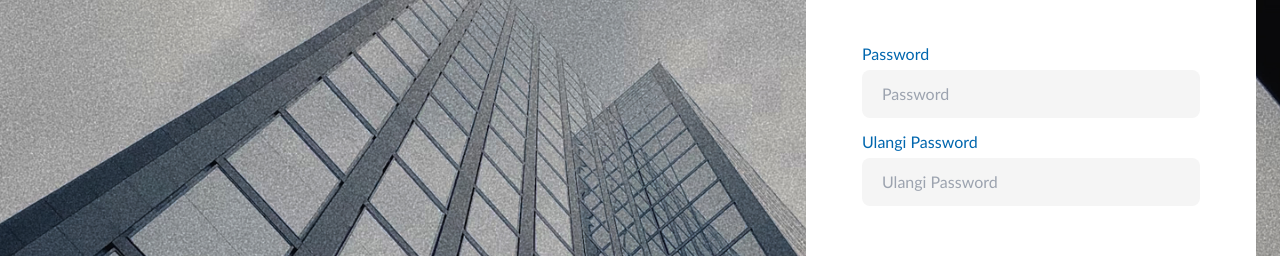
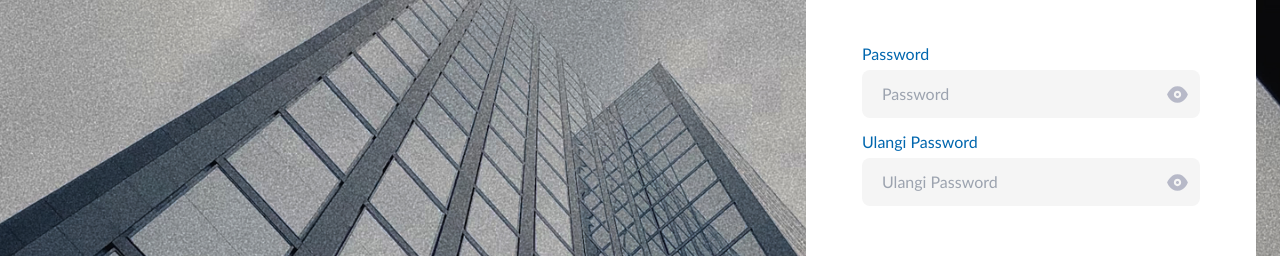
Before and after one commit to SYNRGY7-Team4/Frontend, a React (Vite) app: page /register/password in a window 1280 px wide. Shown: the part 346-602 px from the top of the page. Built offline with nearby package versions, Linux system fonts and the light colour scheme.

Commit message:
feat: add toggle visibility eye icon to password inputs

```diff
--- a/src/pages/Register/Password.tsx
+++ b/src/pages/Register/Password.tsx
@@ -4,8 +4,31 @@ import Header from "@/components/Header/Header"
 import Footer from "@/components/Footer/Footer"
 import Input from "@/components/Input/Input"
 import Label from "@/components/Label/Label"
+import eyeOpen from "@/assets/eye-open.svg"
+import eyeClose from "@/assets/eye-closed.svg"
+import { useState } from "react"
+import { useNavigate } from "react-router-dom"
 
 export default function Password() {
+  const [visibility, setVisibility] = useState({
+    password: false,
+    confirmPassword: false
+  });
+
+  const toggleVisibility = (event: React.MouseEvent<HTMLButtonElement>, field: 'password' | 'confirmPassword') => {
+    event.preventDefault()
+
+    setVisibility(prevVisibility => ({
+      ...prevVisibility,
+      [field]: !prevVisibility[field]
+    }));
+  }
+
+  const navigate = useNavigate();
+  const next = () => {
+    navigate('/register/ktp');
+  }
+
   return (
     <>
       <Header />
@@ -22,25 +45,47 @@ export default function Password() {
               <div className='flex flex-col gap-y-3'>
                 <div className='flex flex-col gap-y-1'>
                   <Label htmlFor='password'>Password</Label>
+                  <div className="flex relative">
                     <Input
-                    type='password'
+                      className="w-full bg-neutral-02 py-3 pl-5 pr-10 rounded-lg focus:outline-primary-blue"
+                      type={visibility.password ? 'text' : 'password'}
                       id='password'
                       placeholder='Password'
                       aria-label='Masukkan Password Anda'
+                      required
                     />
+                    <Button onClick={(event) => toggleVisibility(event, 'password')} className="absolute right-[10px] flex items-center w-fit h-full hover:shadow-none bg-transparent">
+                      <img
+                        src={visibility.password ? eyeClose : eyeOpen}
+                        alt="eye-open"
+                        className="w-[25px] cursor-pointer z-1"/>
+                    </Button>
+                  </div>
                 </div>
                 <div className='flex flex-col gap-y-1'>
                   <Label htmlFor='confirm-password'>Ulangi Password</Label>
+                  <div className="flex relative">
                     <Input
-                    type='password'
+                      className="w-full bg-neutral-02 py-3 pl-5 pr-10 rounded-lg focus:outline-primary-blue"
+                      type={visibility.confirmPassword? 'text' : 'password'}
                       id='confirm-password'
                       placeholder='Ulangi Password'
-                    aria-label='Masukkan Ulang password Anda'
+                      aria-label='Masukkan Ulang Password Anda'
+                      required
                     />
+                    <Button onClick={(event) => toggleVisibility(event, 'confirmPassword')} className="absolute right-[10px] flex items-center w-fit h-full hover:shadow-none bg-transparent">
+                      <img
+                        src={visibility.confirmPassword ? eyeClose : eyeOpen}
+                        alt="eye-open"
+                        className="w-[25px] cursor-pointer z-1"/>
+                    </Button>
+                  </div>
                 </div>
               </div>
               <div className='flex flex-col items-center'>
-                <Button aria-label='Tombol Lanjut' className='my-9'>Lanjut</Button>
+                <Button aria-label='Tombol Lanjut' className='my-9' onClick={next}>
+                  Lanjut
+                </Button>
               </div>
             </form>
           </div>
```
Also changed, not shown: src/assets/eye-closed.svg (added), src/assets/eye-open.svg (added). Lines whose indentation alone changed are shown as unchanged.
